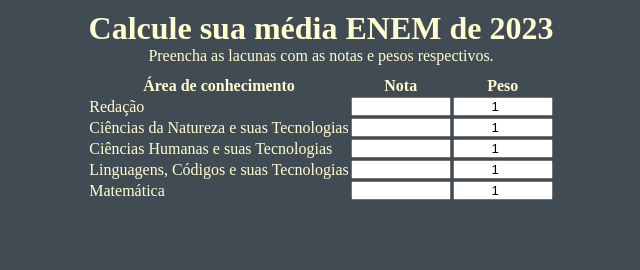
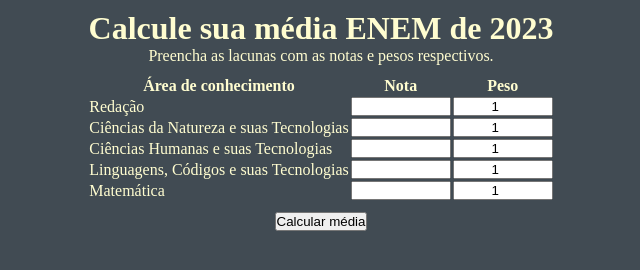
Before and after one commit to MoraiisDev/calc-media-enem, a plain HTML site: page index.html in a window 1280 px wide. Shown: the whole page, without its empty margins (319-959 px from the left). Drawn offline with Linux system fonts and the light colour scheme.

Commit message:
debug commit init

```diff
--- a/assets/style.css
+++ b/assets/style.css
@@ -32,3 +32,8 @@ input {
     width: 100px;
     text-align: center;
 }
+
+.buttonMedia {
+    text-align: center;
+    margin: 1.2vh;
+}
--- a/index.html
+++ b/index.html
@@ -74,6 +74,9 @@
                 </tbody>
             </table>
         </form>
+        <div class="buttonMedia">
+            <button class="calcPrincipal" onclick="calcular()">Calcular média</button>
+        </div>
     </div>
 
     <script src="./assets/script.js"></script>
```
